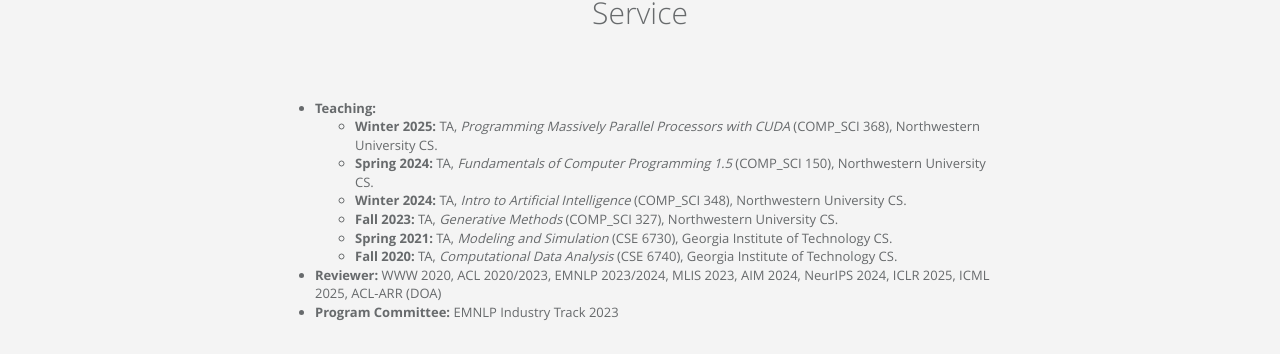
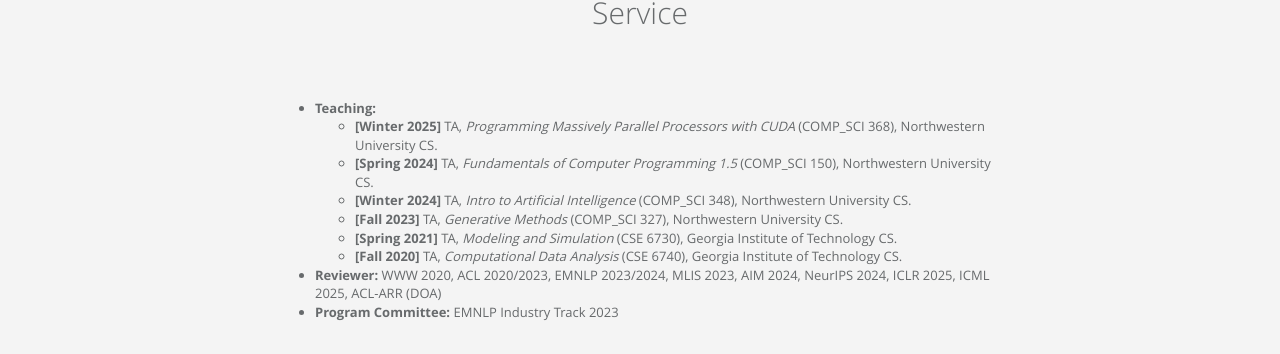
Before and after one commit to robinzixuan/robin.github.io, a Jekyll site: the page built from index.html, in a window 1280 px wide and 900 px high, scrolled down 12775 px. Shown: the part 237-591 px from the top of the window. Built offline with Jekyll 4.4.1, drawn with Linux system fonts in a browser that asks for light colours.

```diff
--- a/_includes/sections/sevice.html
+++ b/_includes/sections/sevice.html
@@ -12,12 +12,12 @@
     <ul>
         <li><b>Teaching:</b>
             <ul>
-                <li><b>Winter 2025:</b> TA, <i>Programming Massively Parallel Processors with CUDA</i> (COMP_SCI 368), Northwestern University CS.</li>
-                <li><b>Spring 2024:</b> TA, <i>Fundamentals of Computer Programming 1.5</i> (COMP_SCI 150), Northwestern University CS.</li>
-                <li><b>Winter 2024:</b> TA, <i>Intro to Artificial Intelligence</i> (COMP_SCI 348), Northwestern University CS.</li>
-                <li><b>Fall 2023:</b> TA, <i>Generative Methods</i> (COMP_SCI 327), Northwestern University CS.</li>
-                <li><b>Spring 2021:</b> TA, <i>Modeling and Simulation</i> (CSE 6730), Georgia Institute of Technology CS.</li>
-                <li><b>Fall 2020:</b> TA, <i>Computational Data Analysis</i> (CSE 6740), Georgia Institute of Technology CS.</li>
+                <li><b>[Winter 2025]</b> TA, <i>Programming Massively Parallel Processors with CUDA</i> (COMP_SCI 368), Northwestern University CS.</li>
+                <li><b>[Spring 2024]</b> TA, <i>Fundamentals of Computer Programming 1.5</i> (COMP_SCI 150), Northwestern University CS.</li>
+                <li><b>[Winter 2024]</b> TA, <i>Intro to Artificial Intelligence</i> (COMP_SCI 348), Northwestern University CS.</li>
+                <li><b>[Fall 2023]</b> TA, <i>Generative Methods</i> (COMP_SCI 327), Northwestern University CS.</li>
+                <li><b>[Spring 2021]</b> TA, <i>Modeling and Simulation</i> (CSE 6730), Georgia Institute of Technology CS.</li>
+                <li><b>[Fall 2020]</b> TA, <i>Computational Data Analysis</i> (CSE 6740), Georgia Institute of Technology CS.</li>
             </ul>
         </li>
         <li><b>Reviewer:</b> WWW 2020, ACL 2020/2023, EMNLP 2023/2024, MLIS 2023, AIM 2024, NeurIPS 2024, ICLR 2025, ICML 2025, ACL-ARR (DOA)</li>
```
